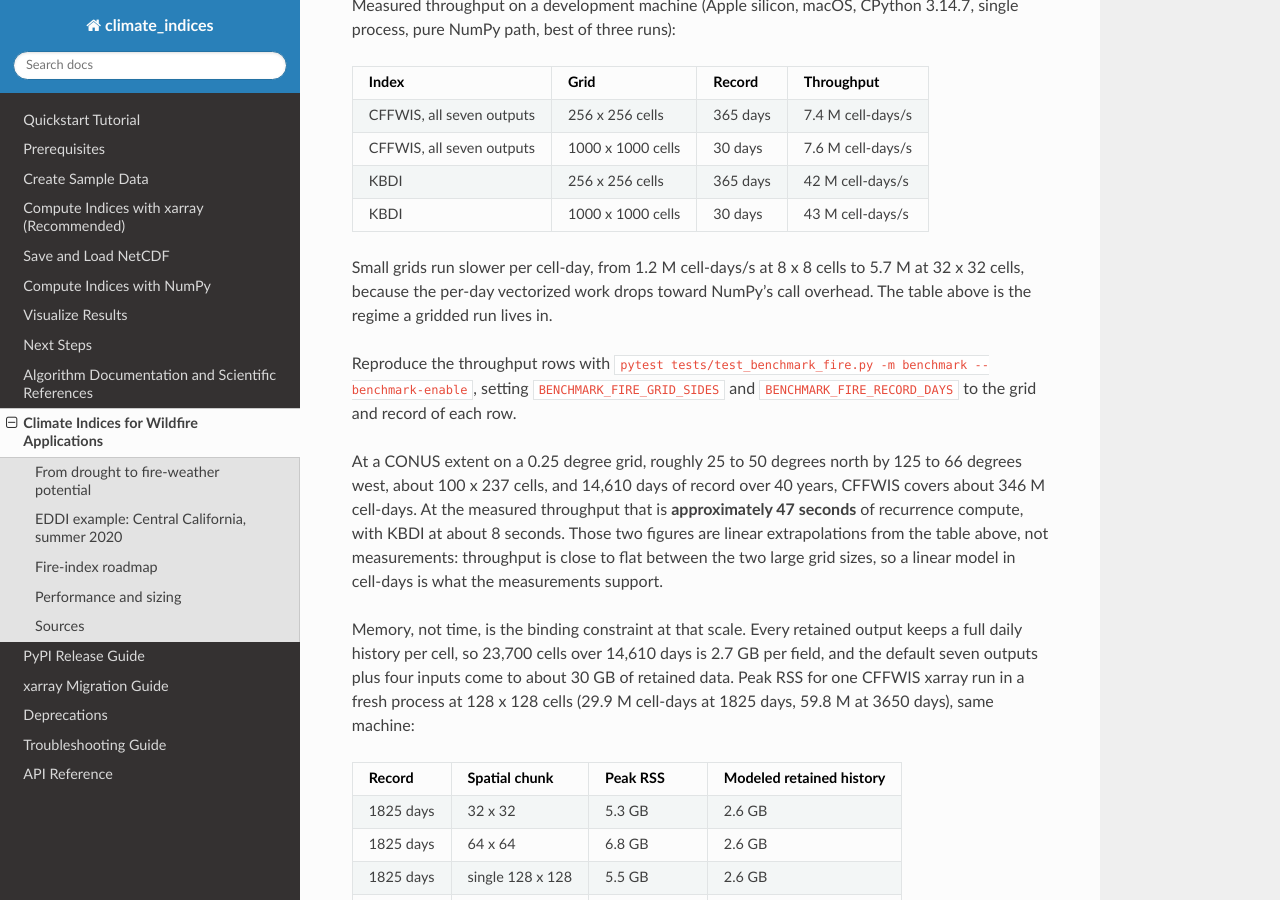
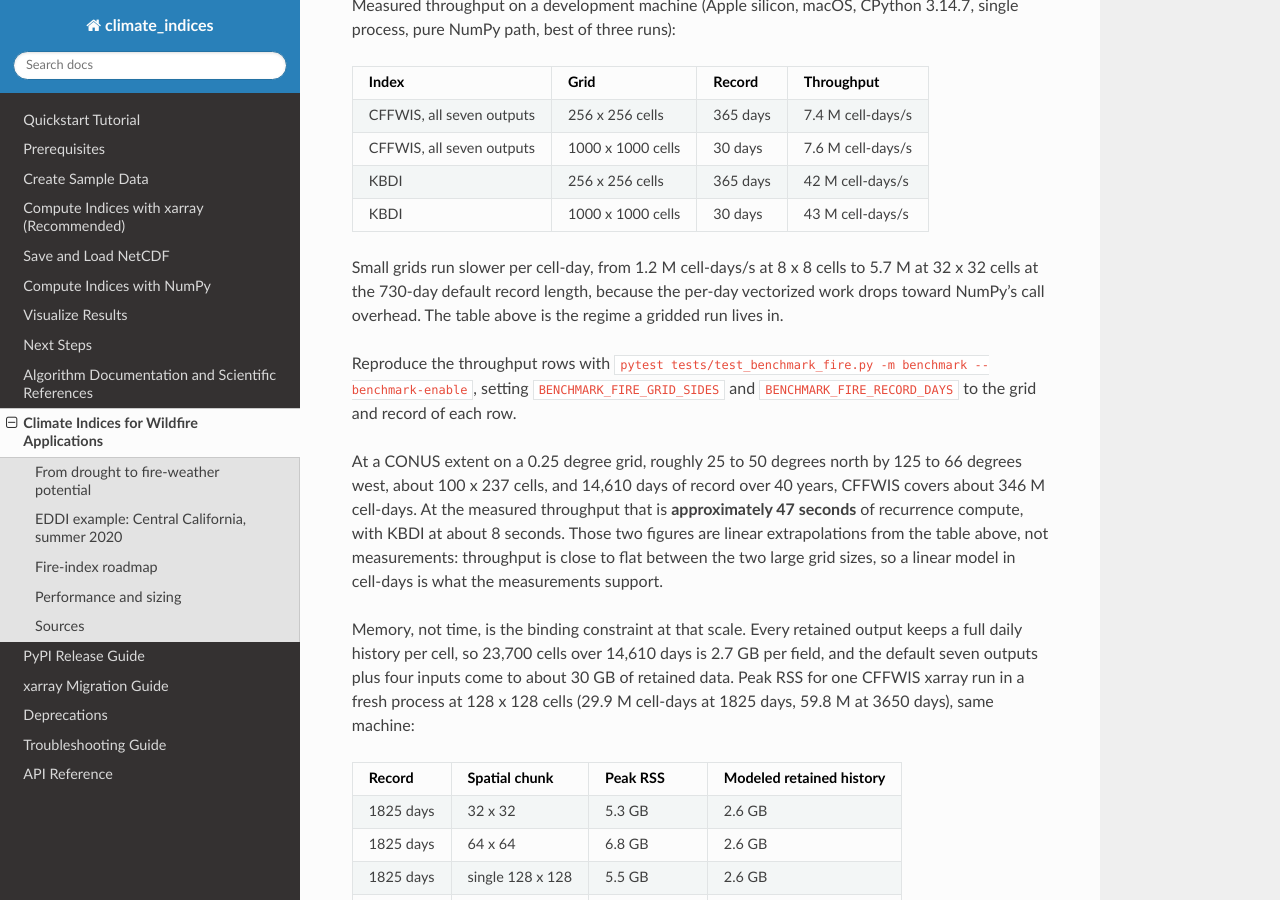
Before and after one commit to monocongo/climate_indices, a Sphinx documentation site: the page built from docs/wildfire_applications.rst, in a window 1280 px wide and 900 px high, scrolled down 2907 px. Built offline with Sphinx 7.4.7 and the Read the Docs theme 3.1.0, drawn with Linux system fonts in a browser that asks for light colours.

Commit message:
docs(fire): state the small-grid benchmark record length

```diff
--- a/docs/wildfire_applications.md
+++ b/docs/wildfire_applications.md
@@ -153,8 +153,9 @@ Measured throughput on a development machine (Apple silicon, macOS, CPython
 | KBDI | 1000 x 1000 cells | 30 days | 43 M cell-days/s |
 
 Small grids run slower per cell-day, from 1.2 M cell-days/s at 8 x 8 cells to
-5.7 M at 32 x 32 cells, because the per-day vectorized work drops toward NumPy's
-call overhead. The table above is the regime a gridded run lives in.
+5.7 M at 32 x 32 cells at the 730-day default record length, because the per-day
+vectorized work drops toward NumPy's call overhead. The table above is the regime
+a gridded run lives in.
 
 Reproduce the throughput rows with `pytest tests/test_benchmark_fire.py -m
 benchmark --benchmark-enable`, setting `BENCHMARK_FIRE_GRID_SIDES` and
```
